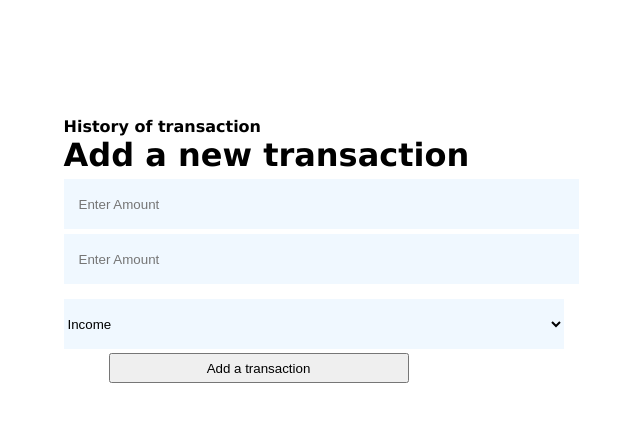
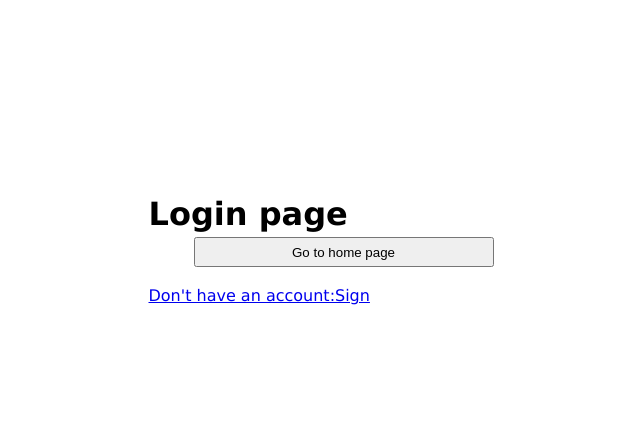
Before and after one commit to sophakabuso/react-expense-tracker, a React (Create React App) app: page / in a window 1280 px wide. Shown: the top 422 px of the page, without its empty margins (319-959 px from the left). Built offline with nearby package versions, Linux system fonts and the light colour scheme.

Commit message:
commit 12/06/2023

```diff
--- a/package.json
+++ b/package.json
@@ -8,7 +8,8 @@
     "@testing-library/user-event": "^13.5.0",
     "react": "^18.2.0",
     "react-dom": "^18.2.0",
-    "react-scripts": "5.0.1",
+    "react-router-dom": "^5.3.4",
+    "react-scripts": "^2.1.3",
     "web-vitals": "^2.1.4"
   },
   "scripts": {
--- a/src/App.js
+++ b/src/App.js
@@ -1,8 +1,14 @@
+import React from 'react';
 import './App.css';
-import { useState } from 'react';
+
 import Home from './components/Home';
+import Login from './components/Login';
+import SignUp from './components/SignUp';
 import DisplayTransaction from './components/DisplayTransaction';
 import AddTransaction from './components/Add';
+import NoPageFound from './components/NoPageFound';
+import { useState } from 'react';
+import {BrowserRouter as Router, Switch, Route} from 'react-router-dom'
 
 function App() {
 
@@ -14,9 +20,24 @@ function App() {
     console.log(transactions);
   };
   return (
+    <Router>
     <div className="container-app">
-     <Home add={add} transactions={transactions}/>
+    <Switch>
+      <Route exact path= "/">
+       <Login/>
+      </Route>
+      <Route path="/home">
+       <Home add={add} transactions={transactions}/>
+      </Route>
+      <Route path="/signUp">
+       <SignUp/>
+      </Route>
+      <Route path="*">
+       <NoPageFound/>
+      </Route>
+     </Switch>
     </div>
+    </Router>
   );
 }
 
--- a/src/components/DisplayTransaction.js
+++ b/src/components/DisplayTransaction.js
@@ -14,9 +14,9 @@ function DisplayTransaction(props){
                     <h6>{data.amount}</h6>
                     </div>
                     <div>
-                        {data.transactionType == "Expense" ? <div className="expenseIndicator"> </div>: <div className="incomeIndicator"></div>}
+                        {data.transactionType ==="Expense"?<div className="expenseIndicator"> </div>: <div className="incomeIndicator"></div>}
                     <h6>{data.transactionType}</h6>
-                    </div>.
+                    </div>
                  </div>
                 </div>
 ))}
--- a/src/components/Home.js
+++ b/src/components/Home.js
@@ -1,3 +1,5 @@
+import React from 'react';
+
 import AddTransaction from "./Add"
 import DisplayTransaction from "./DisplayTransaction"
 
--- a/src/components/Login.js
+++ b/src/components/Login.js
@@ -1,10 +1,22 @@
+import React from 'react';
+import {useHistory,Link} from "react-router-dom"
+
 function Login() {
+
+    const history =useHistory();
+    const goToHomePage = (()=>{
+        history.push('/home')
+
+    })
+
     return(
 
         <div>
             <h1>Login page</h1>
 
-            <button>Go to home page</button>
+            <button onClick={goToHomePage}>Go to home page</button><br></br><br></br>
+            <Link to="signUp">Don't have an account:Sign</Link>
+
         </div>
     )
 }
--- /dev/null
+++ b/src/components/NoPageFound.js
@@ -0,0 +1,10 @@
+import React from "react";
+function NoPageFound(){
+    return(
+        <div>
+            <h1>Page does not exist</h1>
+        </div>
+    )
+}
+
+export default NoPageFound;
--- /dev/null
+++ b/src/components/SignUp.js
@@ -0,0 +1,14 @@
+import React from "react";
+
+function SignUp(){
+    return (
+        <div>
+            <h1>Sign up page</h1>
+        </div>
+
+    )
+
+
+}
+
+export default SignUp;
```
Also changed, not shown: 1 other file (tests, documents, lock files or other folders).
